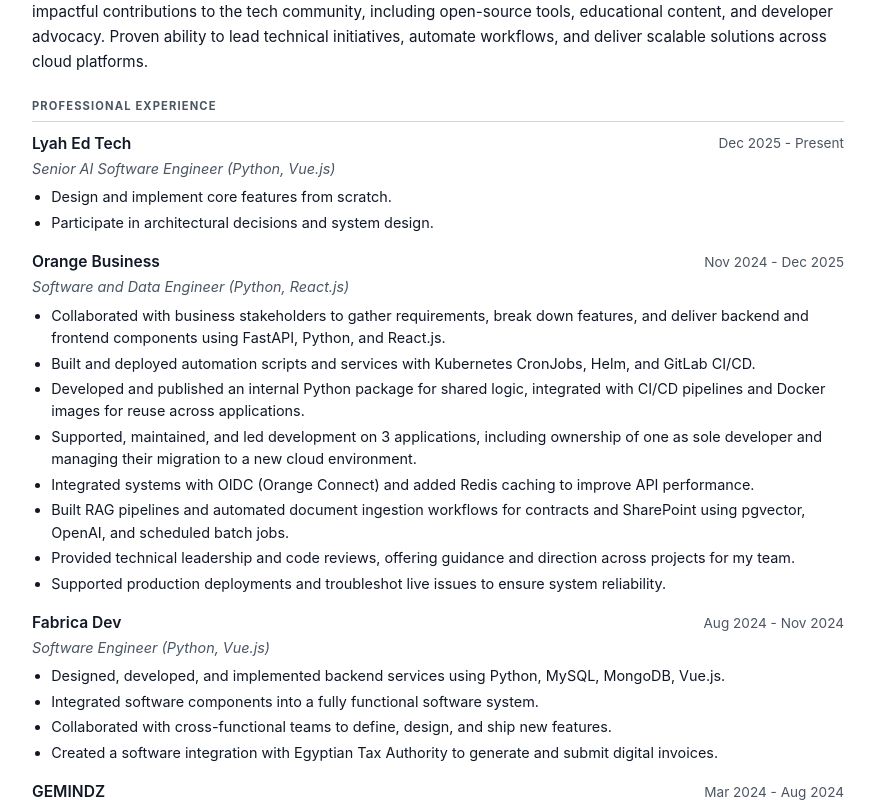
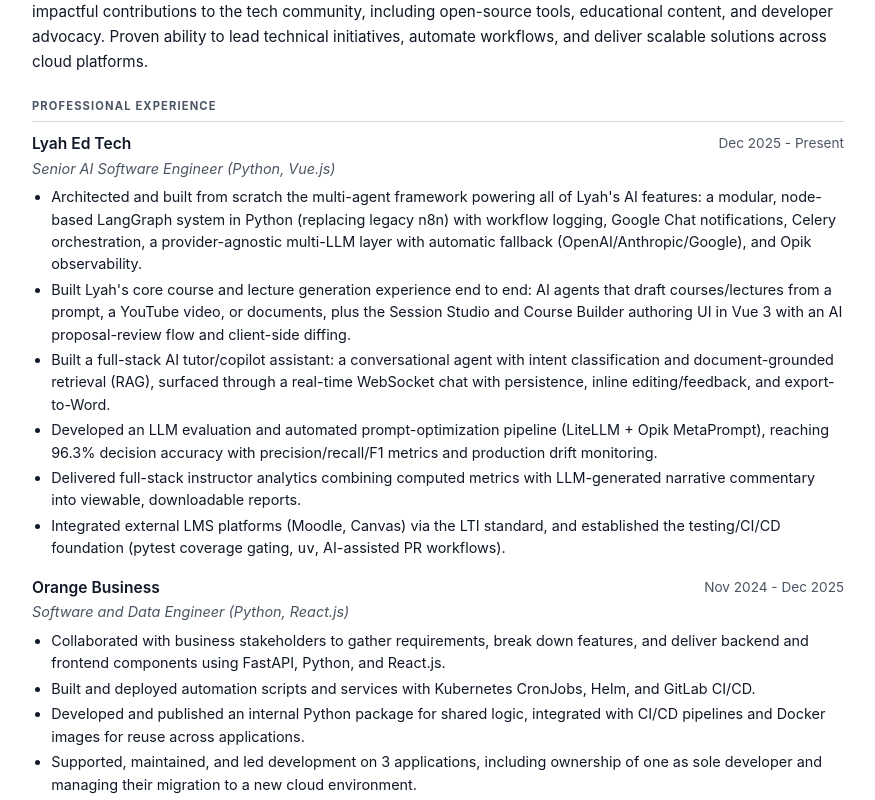
Before and after one commit to john0isaac/john0isaac.github.io, a Python web app: template templates/resume.html in a window 1280 px wide. Shown: the part 339-1139 px from the top of the page, without its empty margins (202-1077 px from the left). Run offline with Jinja, Linux system fonts and the light colour scheme; the template is opened without the code that fills it, so the values that code supplies are empty.

Commit message:
update resume

```diff
--- a/templates/resume.html
+++ b/templates/resume.html
@@ -40,8 +40,12 @@
             <div class="entry-right">Dec 2025 - Present</div>
           </div>
           <ul class="entry-bullets">
-            <li>Design and implement core features from scratch.</li>
-            <li>Participate in architectural decisions and system design.</li>
+            <li>Architected and built from scratch the multi-agent framework powering all of Lyah's AI features: a modular, node-based LangGraph system in Python (replacing legacy n8n) with workflow logging, Google Chat notifications, Celery orchestration, a provider-agnostic multi-LLM layer with automatic fallback (OpenAI/Anthropic/Google), and Opik observability.</li>
+            <li>Built Lyah's core course and lecture generation experience end to end: AI agents that draft courses/lectures from a prompt, a YouTube video, or documents, plus the Session Studio and Course Builder authoring UI in Vue 3 with an AI proposal-review flow and client-side diffing.</li>
+            <li>Built a full-stack AI tutor/copilot assistant: a conversational agent with intent classification and document-grounded retrieval (RAG), surfaced through a real-time WebSocket chat with persistence, inline editing/feedback, and export-to-Word.</li>
+            <li>Developed an LLM evaluation and automated prompt-optimization pipeline (LiteLLM + Opik MetaPrompt), reaching 96.3% decision accuracy with precision/recall/F1 metrics and production drift monitoring.</li>
+            <li>Delivered full-stack instructor analytics combining computed metrics with LLM-generated narrative commentary into viewable, downloadable reports.</li>
+            <li>Integrated external LMS platforms (Moodle, Canvas) via the LTI standard, and established the testing/CI/CD foundation (pytest coverage gating, <code>uv</code>, AI-assisted PR workflows).</li>
           </ul>
         </div>
 
```
